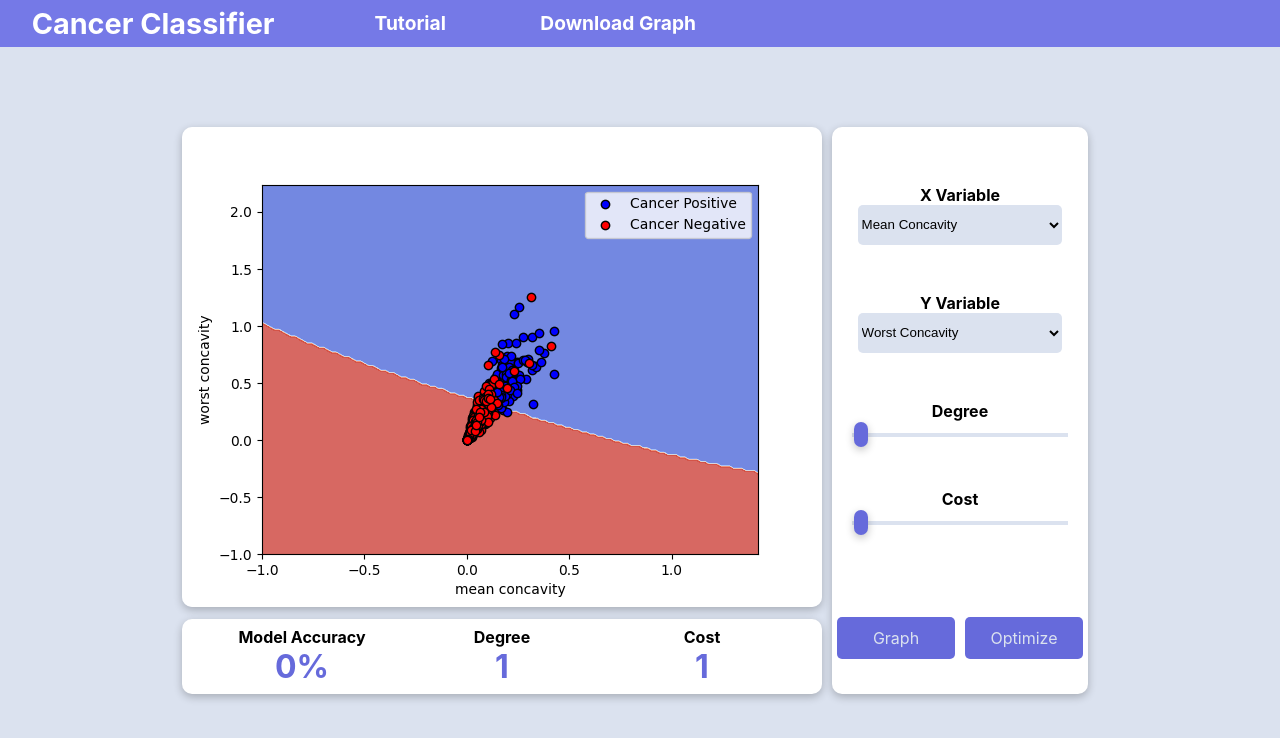
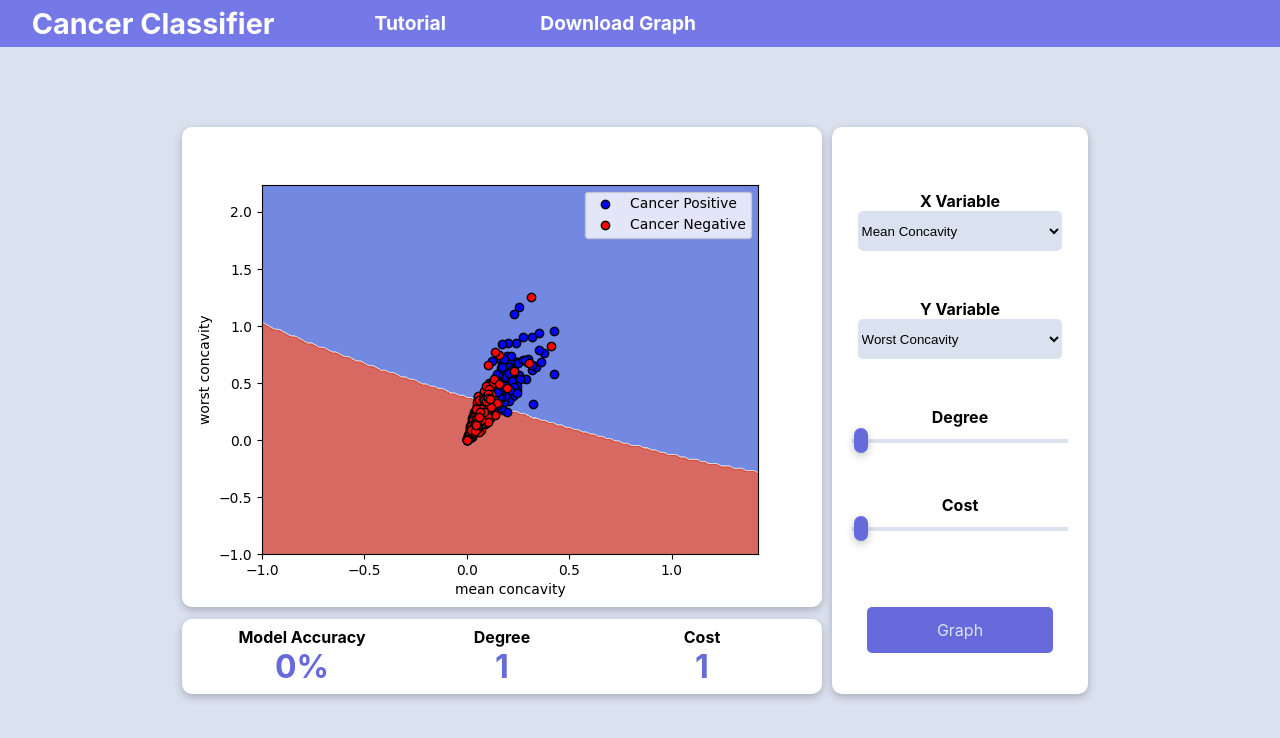
Before and after one commit to rdey0/Breast-Cancer-Support-Vector-Machine, a React (Create React App) app in the folder client/: page / in a window 1280 px wide. Shown: the top 738 px of the page. Built offline with nearby package versions, Linux system fonts and the light colour scheme.

Commit message:
remove optimize button

```diff
--- a/client/src/App.css
+++ b/client/src/App.css
@@ -324,11 +324,11 @@ select {
   color: var(--background);
   background-color: var(--accent);
   appearance: none;
-  padding: 0.7em;
+  padding: 0.8em;
   cursor: pointer;
-  width: 6em;
+  width: 10em;
   margin: 0 auto;
-  margin-top: 4em;
+  margin-top: 3em;
   border-radius: 5px;
 }
 
@@ -371,7 +371,7 @@ select {
   }
 
   .update-graph {
-    margin-top: 0;
+    margin-top: 1em;
     padding: 0.5em;
   }
 
--- a/client/src/App.js
+++ b/client/src/App.js
@@ -135,7 +135,6 @@ class App extends React.Component {
             <Slider label='Cost' id='cost' min='1' max='10' onChange={this.handle_field_change} value={this.state.cost}/>
             <div className='button-container'>
               <div className='update-graph' onClick={this.refresh_graph}>Graph</div>
-              <div className='update-graph' onClick={this.optimize_graph}>Optimize</div>
             </div>
           </div>
         </div>
```
Also changed, not shown: 1 other file (tests, documents, lock files or other folders).
